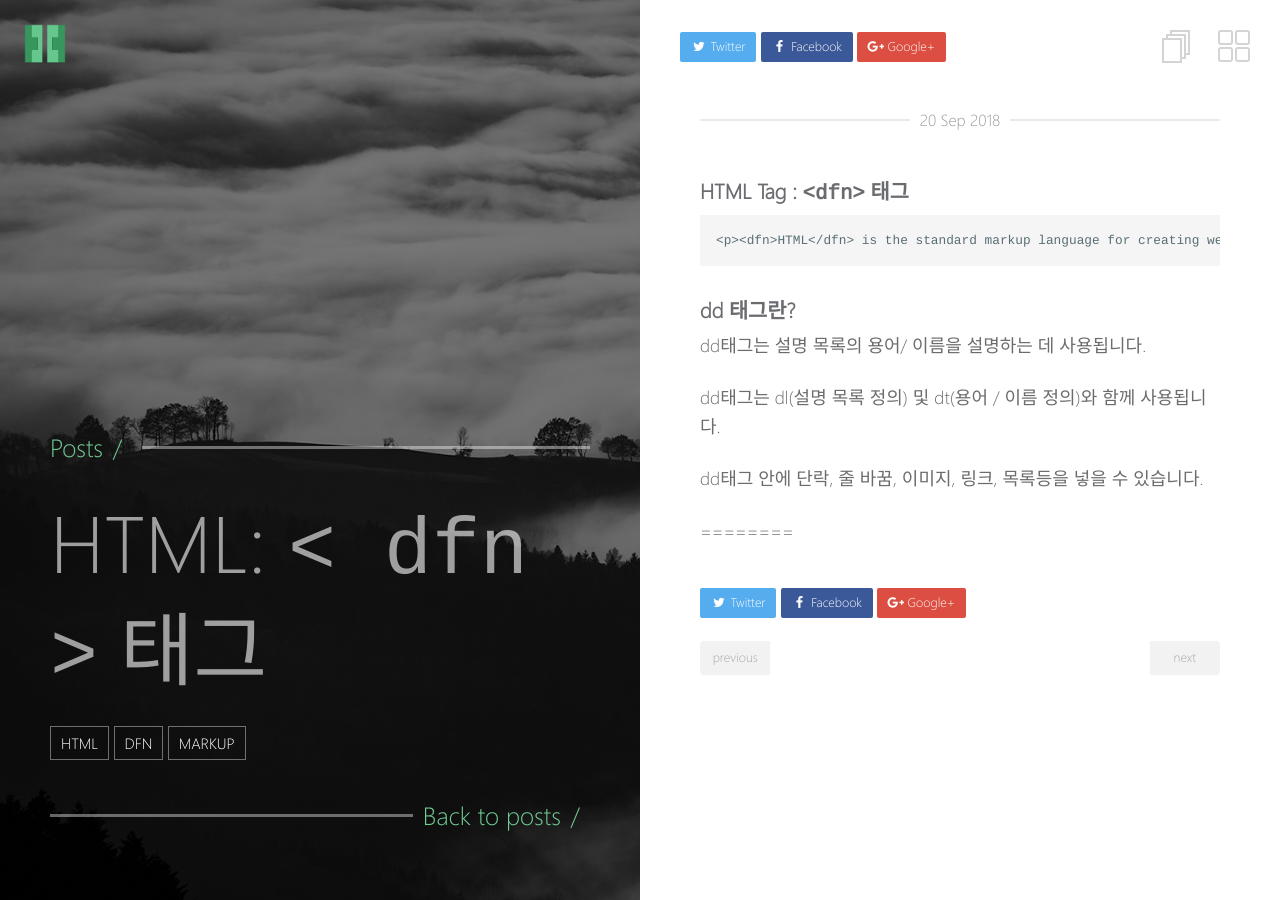
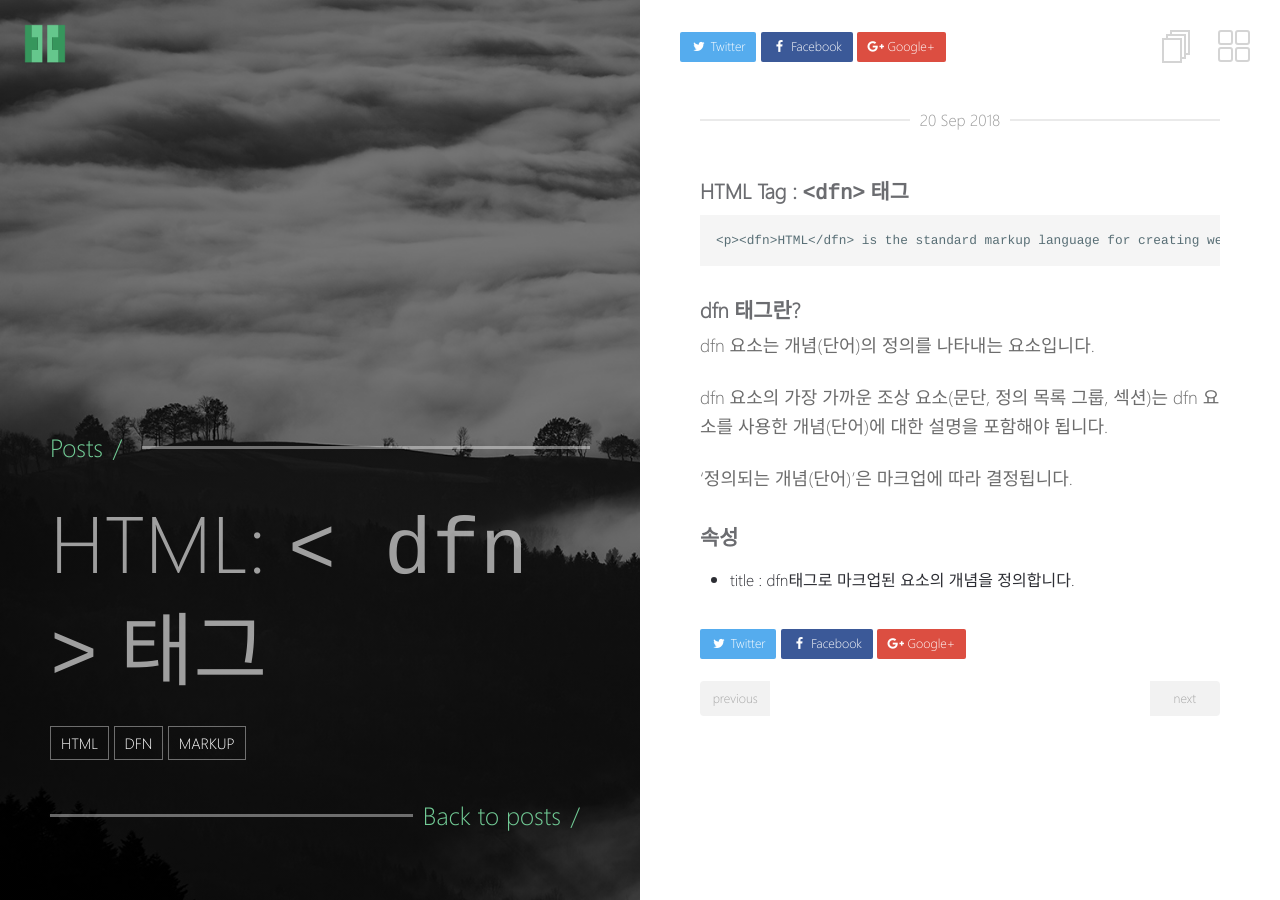
Before and after one commit to yubobae/yubobae.github.com, a Jekyll site: the page built from _posts/html/2018-09-20-dfn.md, in a window 1280 px wide. Built offline with Jekyll 4.4.1, drawn with Linux system fonts in a browser that asks for light colours.

Commit message:
Update 2018-09-20-dfn.md

````diff
--- a/_posts/html/2018-09-20-dfn.md
+++ b/_posts/html/2018-09-20-dfn.md
@@ -12,13 +12,14 @@ tags:
 ```
 <p><dfn>HTML</dfn> is the standard markup language for creating web pages.</p>
 ```
-### dd 태그란?
+### dfn 태그란?
 
-dd태그는 설명 목록의 용어/ 이름을 설명하는 데 사용됩니다.
+dfn 요소는 개념(단어)의 정의를 나타내는 요소입니다.
 
-dd태그는 dl(설명 목록 정의) 및 dt(용어 / 이름 정의)와 함께 사용됩니다.
+dfn 요소의 가장 가까운 조상 요소(문단, 정의 목록 그룹, 섹션)는 dfn 요소를 사용한 개념(단어)에 대한 설명을 포함해야 됩니다.
 
-dd태그 안에 단락, 줄 바꿈, 이미지, 링크, 목록등을 넣을 수 있습니다.
+'정의되는 개념(단어)'은 마크업에 따라 결정됩니다.
 
+### 속성
 
-========
+* title : dfn태그로 마크업된 요소의 개념을 정의합니다.
````
